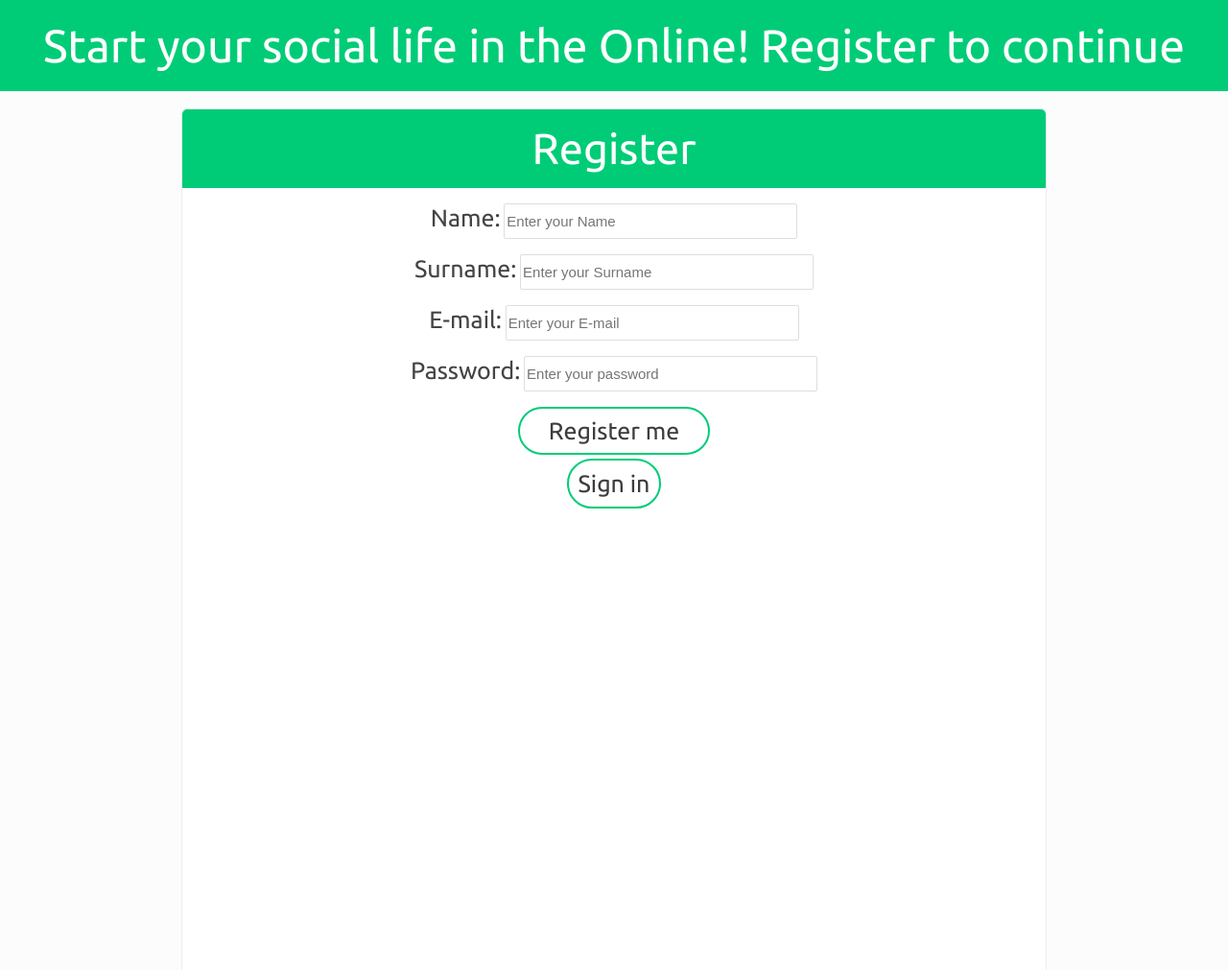
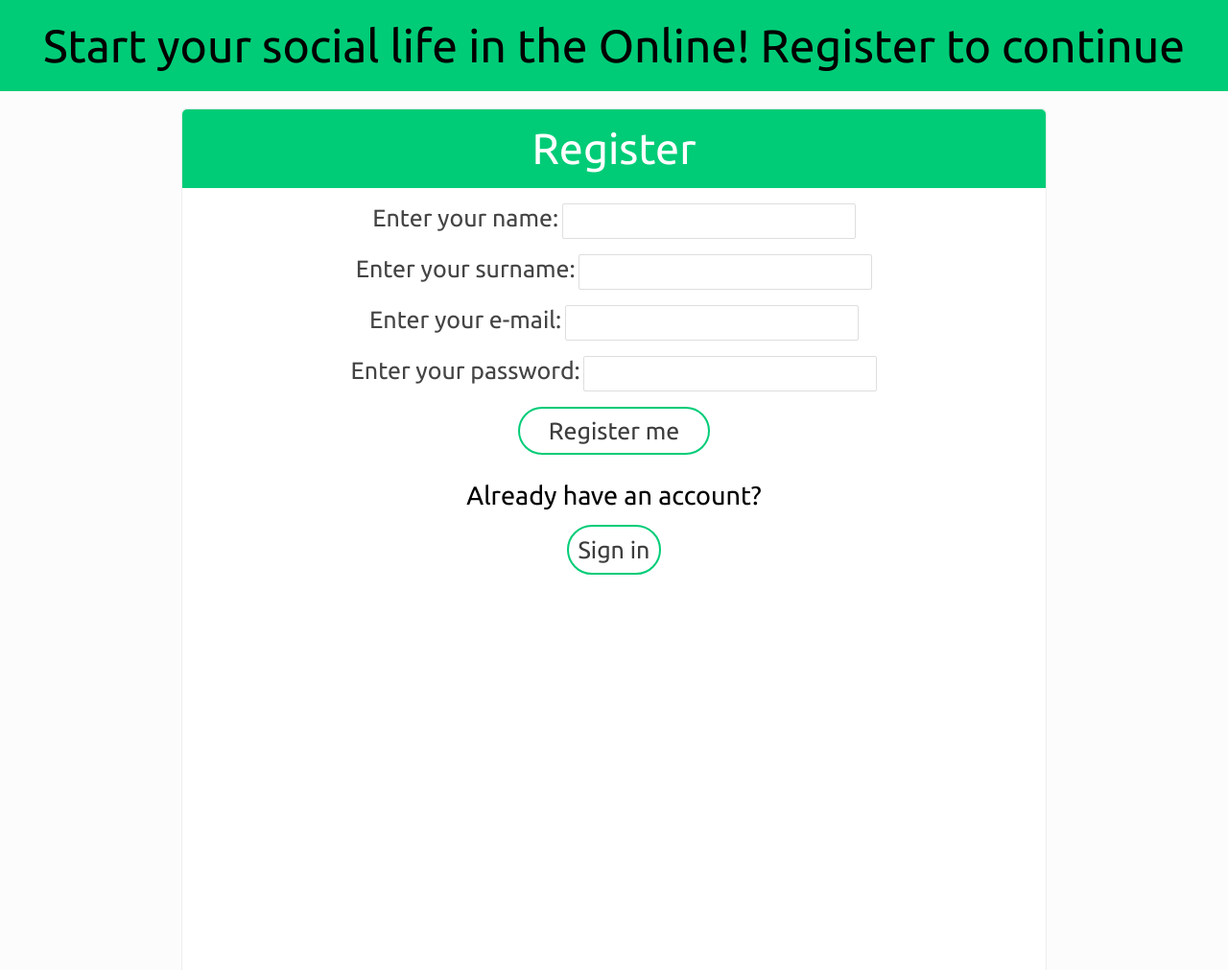
Before and after one commit to accone/Massive.com, a plain HTML site: page index.html in a window 1280 px wide. Shown: the top 1011 px of the page at 96% size. Drawn offline with Linux system fonts and the light colour scheme.

Commit message:
Update index.html

```diff
--- a/index.html
+++ b/index.html
@@ -12,7 +12,7 @@
 
 <body>
     <div class="con1">
-        <center><font size="7" color="#ffffff">Start your social life in the Online! Register to continue</font></center>
+        <center><font size="7">Start your social life in the Online! Register to continue</font></center>
     </div>
     <br>
     <center>
@@ -24,32 +24,32 @@
                         <center>
                             <p>
                                 <div class="form-group">
-                                    <label for="name">Name:</label>
-                                    <input type="text" class="form-control" id="name" placeholder="Enter your Name">
+                                    <label for="name">Enter your name:</label>
+                                    <input autocomplete="off" type="text" class="form-control" id="name" placeholder=" ">
                                 </div>
                             </p>
                         </center>
                         <center>
                             <p>
                                 <div class="form-group">
-                                    <label for="surname">Surname:</label>
-                                    <input type="text" class="form-control" id="surname" placeholder="Enter your Surname">
+                                    <label for="surname">Enter your surname:</label>
+                                    <input autocomplete="off" type="text" class="form-control" id="surname" placeholder=" ">
                                 </div>
                             </p>
                         </center>
 
                         <center>
                             <div class="form-group">
-                                <label for="e-mail">E-mail:</label>
-                                <input type="email" class="form-control" id="email" placeholder="Enter your E-mail">
+                                <label for="e-mail">Enter your e-mail:</label>
+                                <input autocomplete="off" type="email" class="form-control" id="email" placeholder=" ">
                             </div>
                         </center>
 
                         <center>
                             <p>
                                 <div class="form-group">
-                                    <label for="password">Password:</label>
-                                    <input type="text" class="form-control" id="password" placeholder="Enter your password">
+                                    <label for="password">Enter your password:</label>
+                                    <input autocomplete="off" type="text" class="form-control" id="password" placeholder=" ">
                                 </div>
                             </p>
                         </center>
@@ -59,6 +59,7 @@
                         </center>
 
                         <p>
+                        	<p style="font-size: 27px;">Already have an account?</p>
                             <a href="https://accounts.google.com/signin/v2/identifier?hl=ru&continue=https://accone.github.io/online.net%3Fhl%3Dru&flowName=GlifWebSignIn&flowEntry=AddSession" class="bsi" id="signin">Sign in</a>
                         </p>
                     </form>
```
